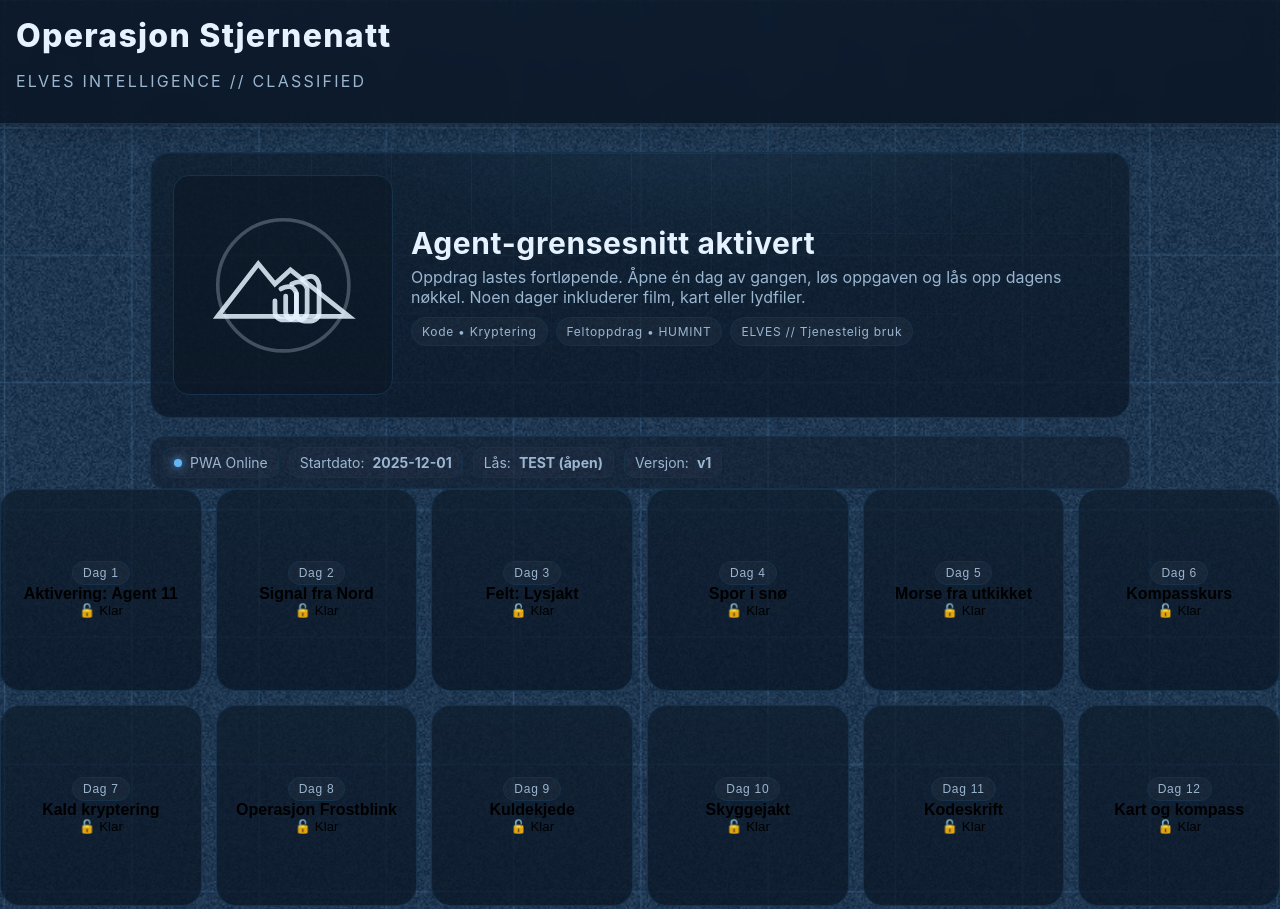
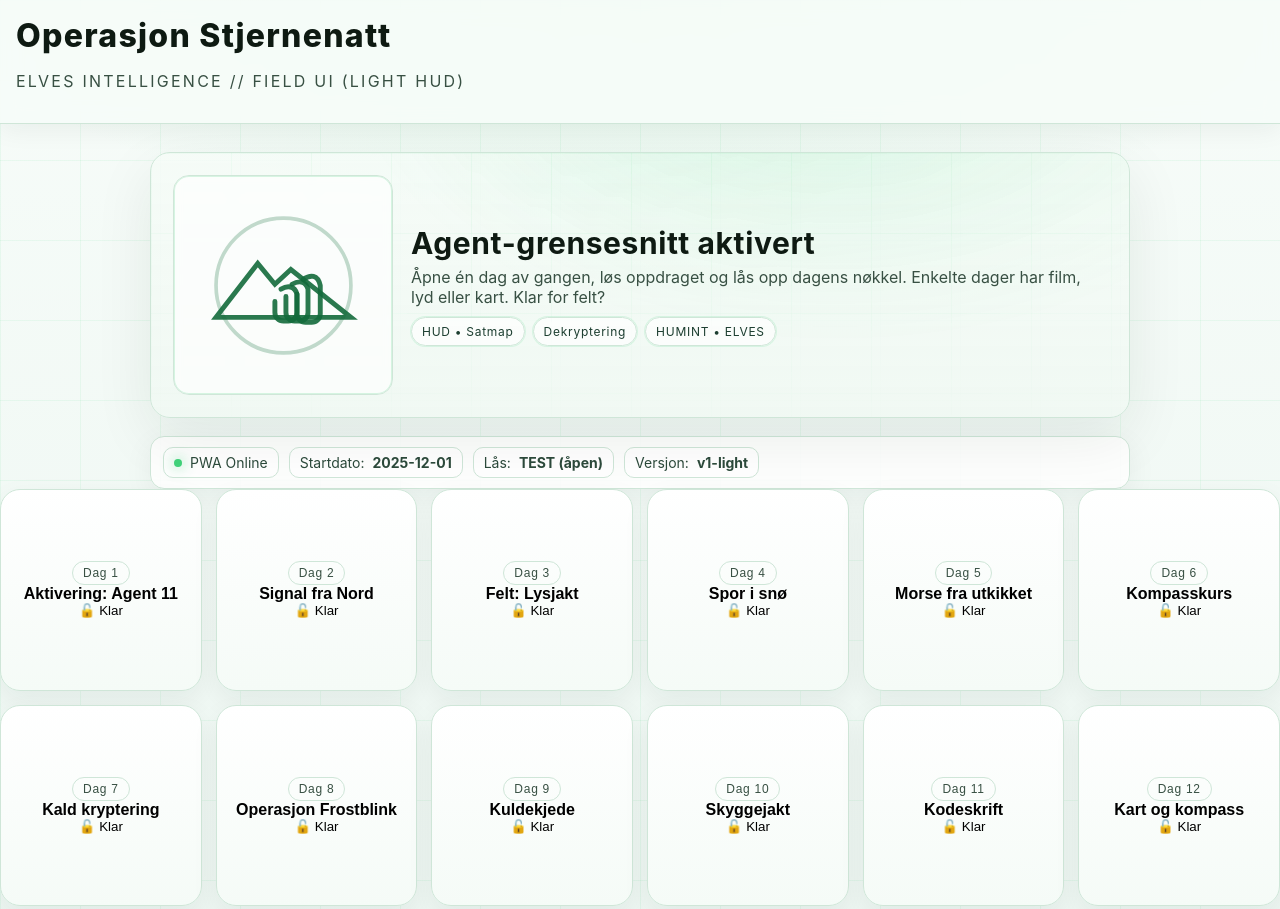
Before and after one commit to ida-ask/operasjon-stjernenatt, a plain HTML site: page index.html in a window 1280 px wide. Shown: the top 909 px of the page. Drawn offline with Linux system fonts and the light colour scheme.

Commit message:
Update index.html

```diff
--- a/index.html
+++ b/index.html
@@ -6,128 +6,176 @@
 
   <title>Operasjon Stjernenatt — ELVES Intelligence</title>
   <meta name="description" content="ELVES Intelligence – Adventskalender mot Frosthånden (PWA)." />
-  <meta name="theme-color" content="#0b1220" />
+  <meta name="theme-color" content="#eaf4ee" />
 
   <!-- iOS PWA -->
   <meta name="apple-mobile-web-app-capable" content="yes" />
-  <meta name="apple-mobile-web-app-status-bar-style" content="black-translucent" />
+  <meta name="apple-mobile-web-app-status-bar-style" content="default" />
   <link rel="apple-touch-icon" href="/icons/icon-192.png" />
 
   <!-- PWA -->
   <link rel="manifest" href="/manifest.webmanifest" />
 
-  <!-- Styles -->
+  <!-- Base styles -->
   <link rel="stylesheet" href="/style.css" />
+
+  <!-- Light HUD overrides (kun denne siden) -->
   <style>
-    /* --- Spion-HUD pynt som ikke krever endringer i app.js --- */
-    .hero {
-      position: relative;
-      max-width: 980px; margin: 28px auto 18px; padding: 0 16px;
+    :root{
+      /* lys palett m/ grønn HUD-glød */
+      --bg:#eaf4ee;
+      --panel:#f5fbf7;
+      --ink:#0e1a12;
+      --muted:#385043;
+      --accent:#40d37a;
+      --line:#cfe6d8;
     }
-    .hero-wrap {
-      position: relative; overflow: hidden;
-      border: 1px solid var(--line); border-radius: 20px;
-      background: linear-gradient(180deg, rgba(13,27,42,.7), rgba(9,20,35,.7));
+
+    html,body{
+      color:var(--ink);
+      /* satellitt-kart-lignende hud bakgrunn */
+      background:
+        radial-gradient(1200px 600px at 50% -180px, rgba(64,211,122,.20), transparent 70%),
+        repeating-linear-gradient( to right, rgba(64,211,122,.08) 0 1px, transparent 1px 80px),
+        repeating-linear-gradient( to bottom, rgba(64,211,122,.08) 0 1px, transparent 1px 80px),
+        linear-gradient(180deg,#f7fcf9,#ecf6f1 60%, #eaf4ee);
     }
-    .hero-grid {
+
+    .topbar{
+      background:rgba(247,252,249,.9);
+      border-bottom:1px solid var(--line);
+      box-shadow: 0 6px 24px rgba(20,40,30,.06);
+    }
+    .sub{ color:var(--muted) }
+
+    /* HERO */
+    .hero { position: relative; max-width: 980px; margin: 28px auto 18px; padding: 0 16px; }
+    .hero-wrap{
+      position:relative; overflow:hidden;
+      border:1px solid var(--line); border-radius:20px;
+      background: linear-gradient(180deg, rgba(245,251,247,.85), rgba(240,248,243,.9));
+      box-shadow: 0 20px 60px rgba(16,40,28,.08);
+    }
+    .hero-grid{
       position:absolute; inset:0; pointer-events:none;
       background-image:
-        radial-gradient(600px 300px at 60% -80px, rgba(100,181,246,.12), transparent 70%),
-        repeating-linear-gradient( to right, rgba(255,255,255,.04) 0 1px, transparent 1px 80px),
-        repeating-linear-gradient( to bottom, rgba(255,255,255,.04) 0 1px, transparent 1px 80px);
-      mask-image: radial-gradient(120% 120% at 50% -10%, #000, transparent);
+        radial-gradient(700px 420px at 70% -100px, rgba(64,211,122,.20), transparent 70%),
+        repeating-linear-gradient( to right, rgba(64,211,122,.08) 0 1px, transparent 1px 80px),
+        repeating-linear-gradient( to bottom, rgba(64,211,122,.08) 0 1px, transparent 1px 80px);
+      mask-image: radial-gradient(130% 130% at 50% -10%, #000, transparent);
     }
-    .hero-inner { position: relative; padding: 22px; display: grid; gap: 18px; }
-    @media (min-width: 900px) {
-      .hero-inner { grid-template-columns: 220px 1fr; align-items: center; }
+    .hero-inner{ position:relative; padding:22px; display:grid; gap:18px; }
+    @media (min-width: 900px){ .hero-inner{ grid-template-columns: 220px 1fr; align-items:center; } }
+
+    .seal{
+      display:flex; align-items:center; justify-content:center;
+      aspect-ratio:1/1; border-radius:16px; border:1px solid var(--line);
+      background: #ffffffaa; backdrop-filter: blur(4px);
+      box-shadow: inset 0 0 0 1px rgba(64,211,122,.20);
+    }
+    .seal svg{ width:72%; height:72%; color:#136b3b; }
+
+    .hero-text h1{ margin:0 0 6px; font-size:clamp(22px,2.8vw,30px); letter-spacing:.02em;}
+    .hero-text p{ margin:0; color:var(--muted) }
+    .hero-badges{ display:flex; flex-wrap:wrap; gap:8px; margin-top:10px; }
+    .chip{
+      padding:6px 10px; border:1px solid var(--line); border-radius:999px;
+      background:#ffffffa8; color:#1c3e30; font-size:12px; letter-spacing:.06em;
+      box-shadow: 0 0 0 1px rgba(64,211,122,.15);
     }
 
-    .seal {
-      display:flex; align-items:center; justify-content:center;
-      aspect-ratio:1/1; border-radius: 16px; border:1px solid var(--line);
-      background: rgba(10,20,34,.55);
+    /* Panel HUD */
+    .panel{ max-width:980px; margin:10px auto 0; padding:0 16px; color:#2c4a3b; font-size:14px; }
+    .panel .hud{
+      display:flex; flex-wrap:wrap; gap:10px;
+      border:1px solid var(--line); border-radius:14px;
+      background:#ffffffd8; padding:10px 12px;
+      box-shadow: 0 8px 30px rgba(16,40,28,.06);
     }
-    .seal svg { width: 70%; height: 70%; }
-
-    .hero-text h1 { margin:0 0 6px; font-size: clamp(22px, 2.8vw, 30px); letter-spacing:.02em; }
-    .hero-text p { margin: 0; color: var(--muted); }
-    .hero-badges { display:flex; flex-wrap:wrap; gap:8px; margin-top: 10px; }
-    .chip {
-      padding:6px 10px; border:1px solid var(--line); border-radius:999px;
-      background: rgba(255,255,255,.03); color: var(--muted); font-size:12px; letter-spacing:.06em;
+    .hud .item{
+      display:flex; align-items:center; gap:8px; padding:6px 10px;
+      border:1px solid var(--line); border-radius:10px; background:#ffffff;
+    }
+    .hud .dot{
+      width:8px; height:8px; border-radius:50%;
+      background: var(--accent); box-shadow: 0 0 14px rgba(64,211,122,.8);
     }
 
-    .panel {
-      max-width:980px; margin: 10px auto 0; padding: 0 16px;
-      color: var(--muted); font-size: 14px;
+    /* Kort og modal arver fra style.css, men vi gjør dem lyse */
+    .card{
+      background: linear-gradient(180deg, #ffffff, #f5fbf7);
+      border:1px solid var(--line);
+      box-shadow: 0 10px 28px rgba(16,40,28,.06);
     }
-    .panel .hud {
-      display:flex; flex-wrap:wrap; gap:10px;
-      border:1px solid var(--line); border-radius:14px;
-      background: rgba(18,26,42,.55); padding: 10px 12px;
+    .card.locked{ filter: grayscale(10%); opacity:.7 }
+
+    .modal{ background: rgba(240,248,243,.75); backdrop-filter: blur(6px); }
+    .sheet{
+      background: linear-gradient(180deg, #ffffff, #f8fcfa);
+      border:1px solid var(--line); box-shadow: 0 20px 80px rgba(16,40,28,.10);
     }
-    .hud .item { display:flex; align-items:center; gap:8px; padding:6px 10px; border:1px solid var(--line); border-radius:10px; background: rgba(255,255,255,.02); }
-    .hud .dot { width:8px; height:8px; border-radius:50%; background: var(--accent); box-shadow: 0 0 10px var(--accent); }
+    .taskbox,.answerbox{
+      background:#ffffff; border:1px solid var(--line);
+    }
+    .answerbox button{
+      background: var(--accent); color:#083a21; box-shadow: 0 8px 18px rgba(64,211,122,.25);
+    }
+    .reward{
+      border:1px solid #bfe9d0; background:#edf9f2; color:#0f3a24;
+    }
 
-    /* Kalender-grid beholdes fra style.css via .grid/.card osv. */
-
-    /* Modal – ekstra liten pynt */
-    .sheet .meta {
-      display:flex; gap:8px; flex-wrap:wrap; margin: 6px 0 10px;
-      color: var(--muted); font-size: 12px;
-    }
-    .meta .tag { padding:4px 8px; border:1px solid var(--line); border-radius:999px; background: rgba(255,255,255,.03); }
+    .foot{ color:#466957; border-top:1px solid var(--line); }
   </style>
 </head>
 <body>
   <!-- Topplinje -->
   <header class="topbar">
     <h1>Operasjon Stjernenatt</h1>
-    <p class="sub">ELVES Intelligence // Classified</p>
+    <p class="sub">ELVES Intelligence // Field UI (Light HUD)</p>
   </header>
 
-  <!-- HERO: emblem + intro + små “HUD”-chips -->
+  <!-- HERO -->
   <section class="hero">
     <div class="hero-wrap">
       <div class="hero-grid"></div>
       <div class="hero-inner">
-        <!-- Enkel inline “skurk/elf vs fjell/hånd”-emblem (kan byttes til PNG senere) -->
+        <!-- Emblem (fjell + hånd) – kan erstattes med PNG/SVG -->
         <div class="seal" aria-hidden="true">
           <svg viewBox="0 0 256 256" fill="none" xmlns="http://www.w3.org/2000/svg" role="img" aria-label="Emblem">
             <!-- Fjell -->
-            <path d="M18 180 L86 92 L114 126 L140 102 L238 180 Z" stroke="currentColor" stroke-opacity=".85" stroke-width="8" fill="none"/>
+            <path d="M18 180 L86 92 L114 126 L140 102 L238 180 Z" stroke="currentColor" stroke-width="8" fill="none" opacity=".9"/>
             <!-- Hånd (stiliserte fingre) -->
-            <path d="M160 118 c12 -8 24 -8 28 10 v46 c0 8 -6 14 -14 14 h-10 c-8 0 -14 -6 -14 -14 v-32" stroke="currentColor" stroke-opacity=".85" stroke-width="8" fill="none" stroke-linecap="round"/>
-            <path d="M142 126 c10 -6 22 -6 26 8 v38 c0 8 -6 14 -14 14 h-8 c-8 0 -14 -6 -14 -14 v-26" stroke="currentColor" stroke-opacity=".85" stroke-width="8" fill="none" stroke-linecap="round"/>
-            <path d="M124 134 c10 -6 22 -6 26 8 v30 c0 8 -6 14 -14 14 h-8 c-8 0 -14 -6 -14 -14 v-18" stroke="currentColor" stroke-opacity=".85" stroke-width="8" fill="none" stroke-linecap="round"/>
+            <path d="M160 118 c12 -8 24 -8 28 10 v46 c0 8 -6 14 -14 14 h-10 c-8 0 -14 -6 -14 -14 v-32" stroke="currentColor" stroke-width="8" fill="none" stroke-linecap="round" opacity=".9"/>
+            <path d="M142 126 c10 -6 22 -6 26 8 v38 c0 8 -6 14 -14 14 h-8 c-8 0 -14 -6 -14 -14 v-26" stroke="currentColor" stroke-width="8" fill="none" stroke-linecap="round" opacity=".9"/>
+            <path d="M124 134 c10 -6 22 -6 26 8 v30 c0 8 -6 14 -14 14 h-8 c-8 0 -14 -6 -14 -14 v-18" stroke="currentColor" stroke-width="8" fill="none" stroke-linecap="round" opacity=".9"/>
             <!-- Sirkelramme -->
-            <circle cx="128" cy="128" r="110" stroke="currentColor" stroke-opacity=".25" stroke-width="6" />
+            <circle cx="128" cy="128" r="110" stroke="currentColor" stroke-width="6" opacity=".25"/>
           </svg>
         </div>
 
         <div class="hero-text">
           <h1>Agent-grensesnitt aktivert</h1>
           <p>
-            Oppdrag lastes fortløpende. Åpne én dag av gangen, løs oppgaven
-            og lås opp dagens nøkkel. Noen dager inkluderer film, kart eller lydfiler.
+            Åpne én dag av gangen, løs oppdraget og lås opp dagens nøkkel.
+            Enkelte dager har film, lyd eller kart. Klar for felt?
           </p>
           <div class="hero-badges">
-            <span class="chip">Kode • Kryptering</span>
-            <span class="chip">Feltoppdrag • HUMINT</span>
-            <span class="chip">ELVES // Tjenestelig bruk</span>
+            <span class="chip">HUD • Satmap</span>
+            <span class="chip">Dekryptering</span>
+            <span class="chip">HUMINT • ELVES</span>
           </div>
         </div>
       </div>
     </div>
   </section>
 
-  <!-- Lille HUD-panel (status/info) -->
+  <!-- HUD-panel -->
   <section class="panel">
     <div class="hud">
       <div class="item"><span class="dot"></span> PWA Online</div>
       <div class="item">Startdato: <strong id="startDate">—</strong></div>
       <div class="item">Lås: <strong id="unlockMode">—</strong></div>
-      <div class="item">Versjon: <strong id="appVersion">v1</strong></div>
+      <div class="item">Versjon: <strong id="appVersion">v1-light</strong></div>
     </div>
   </section>
 
@@ -137,14 +185,14 @@
     <section class="progress" id="progress"></section>
   </main>
 
-  <!-- Modal / Oppdragsark -->
+  <!-- Modal -->
   <div id="modal" class="modal hidden" aria-hidden="true">
     <div class="sheet" role="dialog" aria-modal="true" aria-labelledby="modalTitle">
       <button class="close" id="closeModal" aria-label="Lukk">✖</button>
       <h2 id="modalTitle">Oppdrag</h2>
-      <div class="meta">
-        <span class="tag">ELVES // CLASSIFIED</span>
-        <span class="tag">HUMINT</span>
+      <div class="meta" style="display:flex;gap:8px;flex-wrap:wrap;margin:6px 0 10px;color:var(--muted);font-size:12px;">
+        <span class="tag" style="padding:4px 8px;border:1px solid var(--line);border-radius:999px;background:#fff;">ELVES // FIELD</span>
+        <span class="tag" style="padding:4px 8px;border:1px solid var(--line);border-radius:999px;background:#fff;">LIGHT HUD</span>
       </div>
       <p id="mission"></p>
       <div id="media"></div>
@@ -172,17 +220,14 @@
   <!-- App -->
   <script src="/app.js"></script>
 
-  <!-- Init små HUD-verdier (frivillig) -->
+  <!-- HUD-speil av app.js-konstanter (valgfritt) -->
   <script>
-    // Disse verdiene leses også i app.js, men her speiler vi dem i HUD-panelet.
     try {
       document.getElementById('yr').textContent = new Date().getFullYear();
-      // Disse må samsvare med app.js-konstantene om du vil vise dem her:
-      const START_DATE = "2025-12-01";       // match app.js
-      const UNLOCK_OVERRIDE = true;          // match app.js
+      const START_DATE = "2025-12-01";   // match app.js
+      const UNLOCK_OVERRIDE = true;      // match app.js
       document.getElementById('startDate').textContent = START_DATE;
       document.getElementById('unlockMode').textContent = UNLOCK_OVERRIDE ? "TEST (åpen)" : "ADVENT (dag for dag)";
-      document.getElementById('appVersion').textContent = "v1"; // oppdater manuelt ved større endringer
     } catch(e){}
   </script>
 
```
